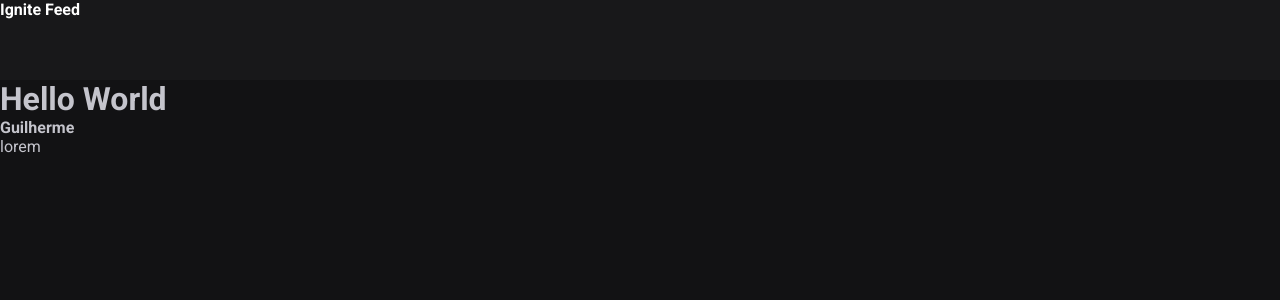
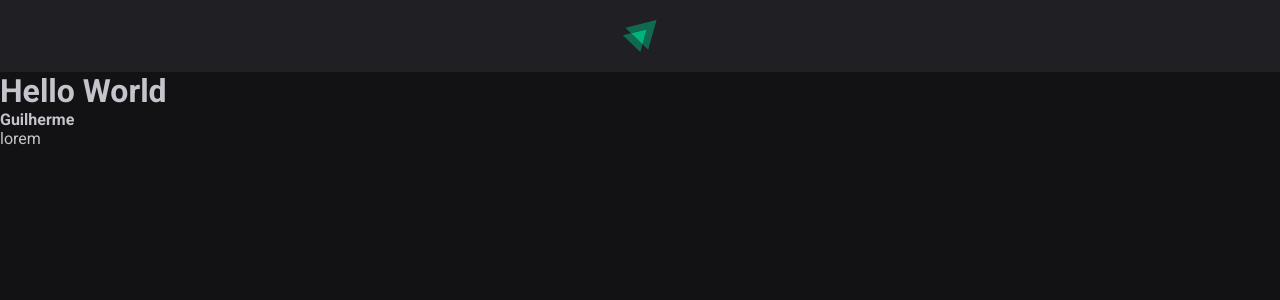
Before and after one commit to guibbers/ignite-feed, a React (Vite) app: page / in a window 1280 px wide. Shown: the top 300 px of the page. Built offline with nearby package versions, Linux system fonts and the light colour scheme.

Commit message:
add header component

```diff
--- a/src/components/Header.module.css
+++ b/src/components/Header.module.css
@@ -1,5 +1,10 @@
 .header {
-  background: #3333;
-  height: 80px;
-  color: #fff;
+  background: var(--gray-800);
+  display: flex;
+  justify-content: center;
+  padding: 1.25rem 0;
 }
+
+.header img {
+  height: 2rem;
+}
--- a/src/components/Header.tsx
+++ b/src/components/Header.tsx
@@ -1,9 +1,10 @@
+import igniteLogo from '../assets/ignite-logo.svg';
 import styles from './Header.module.css';
 
 export function Header() {
 	return (
 		<header className={styles.header}>
-			<strong>Ignite Feed</strong>
+			<img src={igniteLogo} alt="Ignite Feed" />
 		</header>
 	);
 }
```
Also changed, not shown: src/assets/ignite-logo.svg (added).
